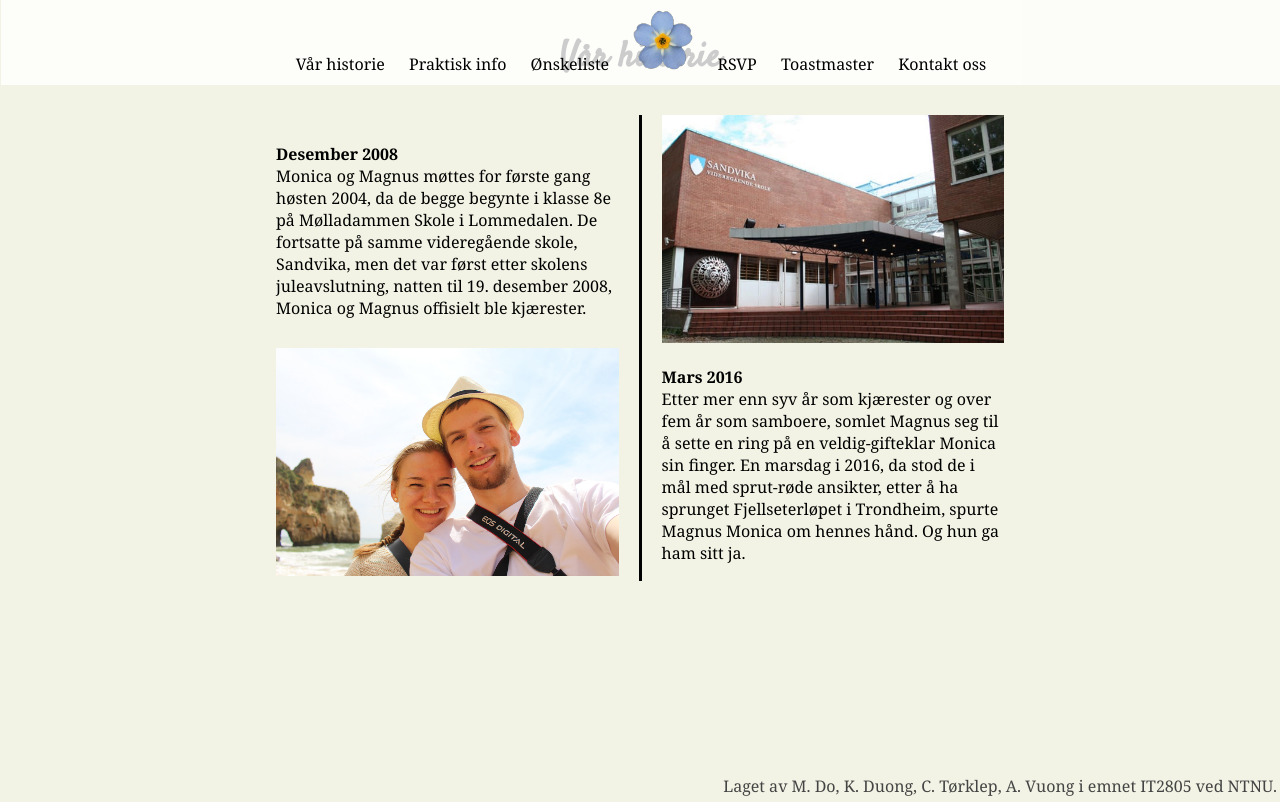
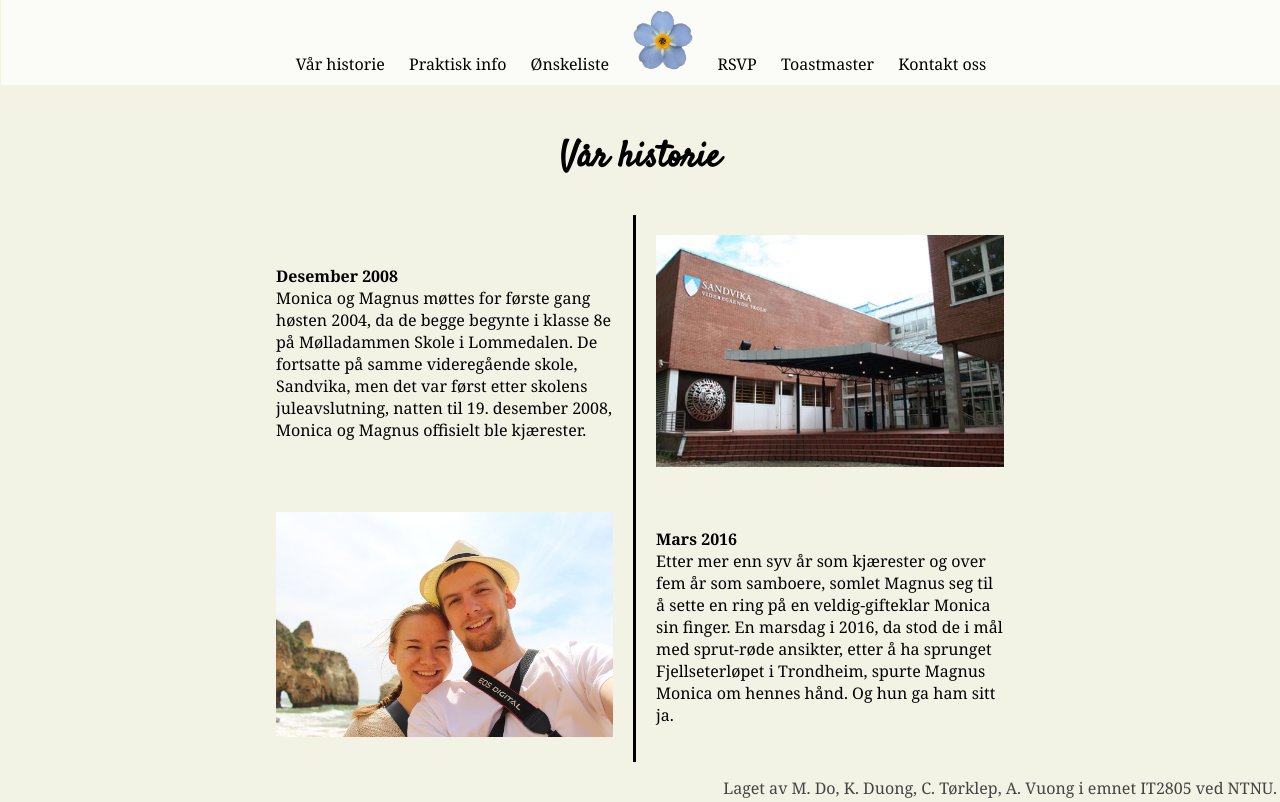
Before and after one commit to audungv/webtek16mack, a PHP site: page /var_historie.html in a window 1280 px wide. Run offline with PHP 8.4, Linux system fonts and the light colour scheme; some libraries are stand-ins or nearby versions.

Commit message:
overskrift på var_historie lå under navbar

```diff
--- a/public_html/hjemmeside/css/style.css
+++ b/public_html/hjemmeside/css/style.css
@@ -2,8 +2,8 @@
 FILE NAME: style.css
 WRITTEN BY: M. Do, K. Duong, C. Tørklep og A. Vuong
 WHEN: Oktober 2016
-MODIFIED BY: Minh Ha Do
-WHEN: 12.11.16
+UPDATED BY: Minh Ha Do
+WHEN: 11.11.16
 PURPOSE: Styling*/
 html, body {
 	margin:0;
@@ -57,7 +57,7 @@ a:hover {
     padding:0;
     text-align:center;
     list-style:none;
-    background-color: rgba(255,255,255,0.8);
+    background-color: rgba(255,255,255,0.7);
 		z-index: 10;
 }
 #nav li{
@@ -99,7 +99,7 @@ section {
   /* Nb: Make sure the value for 'padding-bottom' is equal to or greater than the height of #footer.*/
 }
 /* Innhold på var_historie, vielse, bryllupsfest, onskeliste */
-#var_historie, .beliggenhet, #onskeliste ul{
+#var_historie div, .beliggenhet, #onskeliste ul{
     max-width: 60%;
 }
 
@@ -113,27 +113,20 @@ section {
 }
 
 /* Var_historie */
-#var_historie{
+#box{
 	margin: 0 auto;
 }
-#box{
-	margin-left:auto;
-  margin-right:auto;
-}
 #box img{
-  width: 100%;
+    width: 100%;
 }
 #box td{
-	padding: 0px 20px 0px 20px;
+  padding: 20px;
 	text-align: left;
 }
-#box tr, #box td{
-	width: 350px;
-}
-
 #box td:last-child{
 	border-left: 3px solid;
 }
+
 
 /* RSVP-skjema */
 form {
@@ -165,29 +158,31 @@ textarea {
     border-color: black;
 }
 
+
 /*Minh Ha's CSS*/
-/*Index.html*/
 #index img{
     width: 50%;
     align-self: center;
 }
 
-/*bryllupsfest.html og vielse.html*/
 .beliggenhet{
   margin: auto;
   margin-top: 130px;
   width: 1000px;
 }
+
 .beliggenhet p{
   text-align: left;
   margin-left: 15px;
     margin-bottom: 15px;
     padding-left: 300px;
 }
+
 table{
   border-collapse: collapse;
 	margin-bottom: 10px;
 }
+
 #info td,#info tr{
   width: 250px;
   height: 55px;
@@ -196,20 +191,25 @@ table{
   margin-bottom: 15px;
   text-align: left;
   position: relative;
+  /*z-index: -1;*/
 }
+
 #info{
   margin: 1em 0em 1em 1em
   width: 50%;
   float: left;
 }
+
 .svg{
   width: 50px;
   height: 50px;
   right: 10px;
   top: 20px;
   position: absolute;
+  /*z-index: -1;*/
 }
-#mapVielse,#mapFest {/*Endre plassering*/
+
+#mapVielse,#mapFest {/*111. ndre plassering*/
   height: 400px;
   width: 100%;
   border: 2px solid #e3cc9f;
@@ -242,6 +242,8 @@ table{
     color: white;
   cursor: pointer;
 }
+
+
 
 /* Cat's CSS*/
 
--- a/public_html/hjemmeside/var_historie.html
+++ b/public_html/hjemmeside/var_historie.html
@@ -3,8 +3,6 @@
 FILE NAME: vaar_historie.html
 WRITTEN BY: Kim Duong
 WHEN: 27. Oktober 2016
-MODIFIED BY: Minh Ha Do
-WHEN: November 2016
 PURPOSE: Historie -->
 <html>
     <head>
@@ -28,10 +26,11 @@ PURPOSE: Historie -->
         <section id="var_historie">
 
           <h1> Vår historie </h1>
-
-              <table id="box">
+            <div id="box">
+              <table>
                 <tr>
                   <td>
+
                     <b>Desember 2008</b> <br>
                     Monica og Magnus møttes for første gang høsten 2004, da de begge begynte i klasse 8e på Mølladammen Skole i Lommedalen. De fortsatte på samme videregående skole, Sandvika, men det var først etter  skolens juleavslutning, natten til 19. desember 2008, Monica og Magnus offisielt ble kjærester.
                   </td>
@@ -41,18 +40,16 @@ PURPOSE: Historie -->
                   </td>
                 </tr>
 
+
                   <tr>
-                    <td>
-                      <img src="img/portrett.jpg" alt="Bilde er ikke tilgjengelig">
-                    </td>
-
-                    <td>
-                      <b>Mars 2016</b> <br>
-                      Etter mer enn syv år som kjærester og over fem år som samboere, somlet Magnus seg til å sette en ring på en veldig-gifteklar Monica sin finger. En marsdag i 2016, da stod de i mål med sprut-røde ansikter, etter å ha sprunget Fjellseterløpet i Trondheim, spurte Magnus Monica om hennes hånd. Og hun ga ham sitt ja.
-                    </td>
+                      <td><img src="img/portrett.JPG" alt="Bilde er ikke tilgjengelig"></td>
+                      <td>
+                        <b>Mars 2016</b> <br>
+                        Etter mer enn syv år som kjærester og over fem år som samboere, somlet Magnus seg til å sette en ring på en veldig-gifteklar Monica sin finger. En marsdag i 2016, da stod de i mål med sprut-røde ansikter, etter å ha sprunget Fjellseterløpet i Trondheim, spurte Magnus Monica om hennes hånd. Og hun ga ham sitt ja.
+                      </td>
                   </tr>
               </table>
-
+            </div>
         </section>
 
            <!-- Fotnote -->
```
